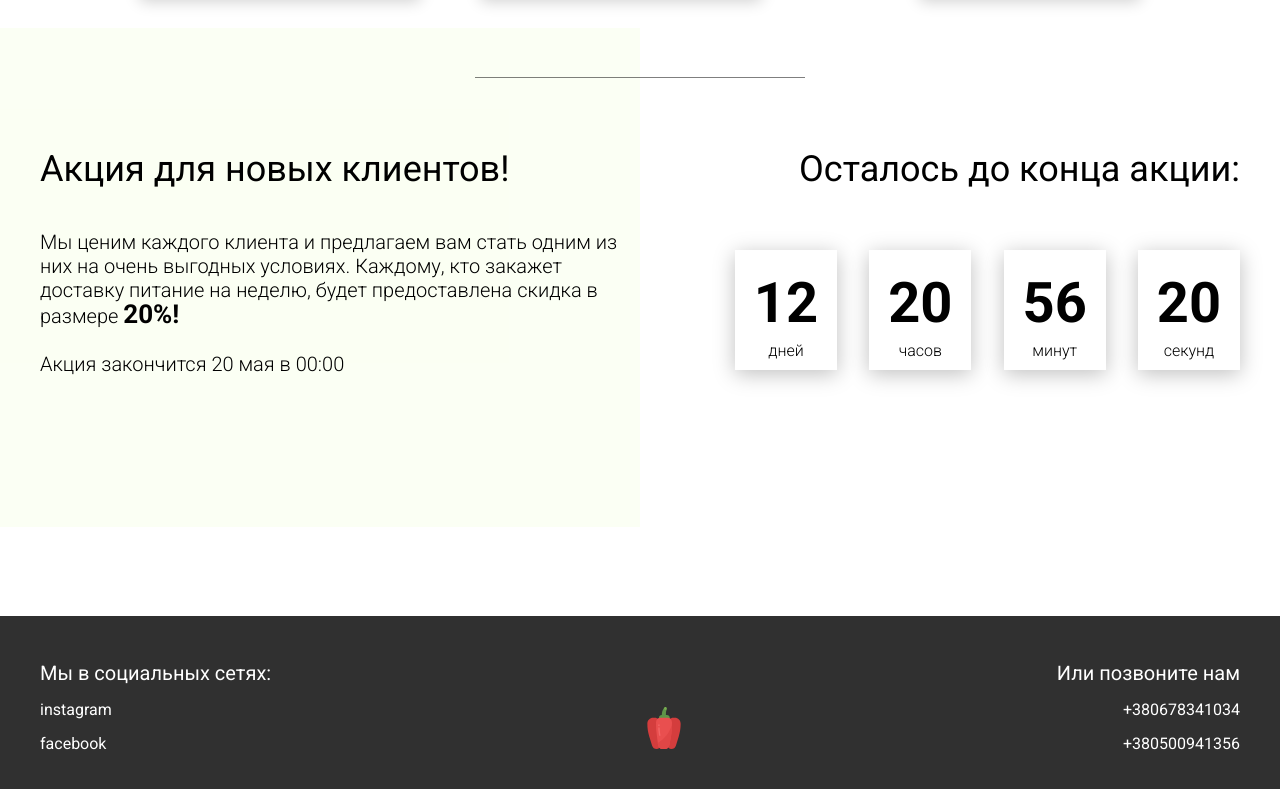
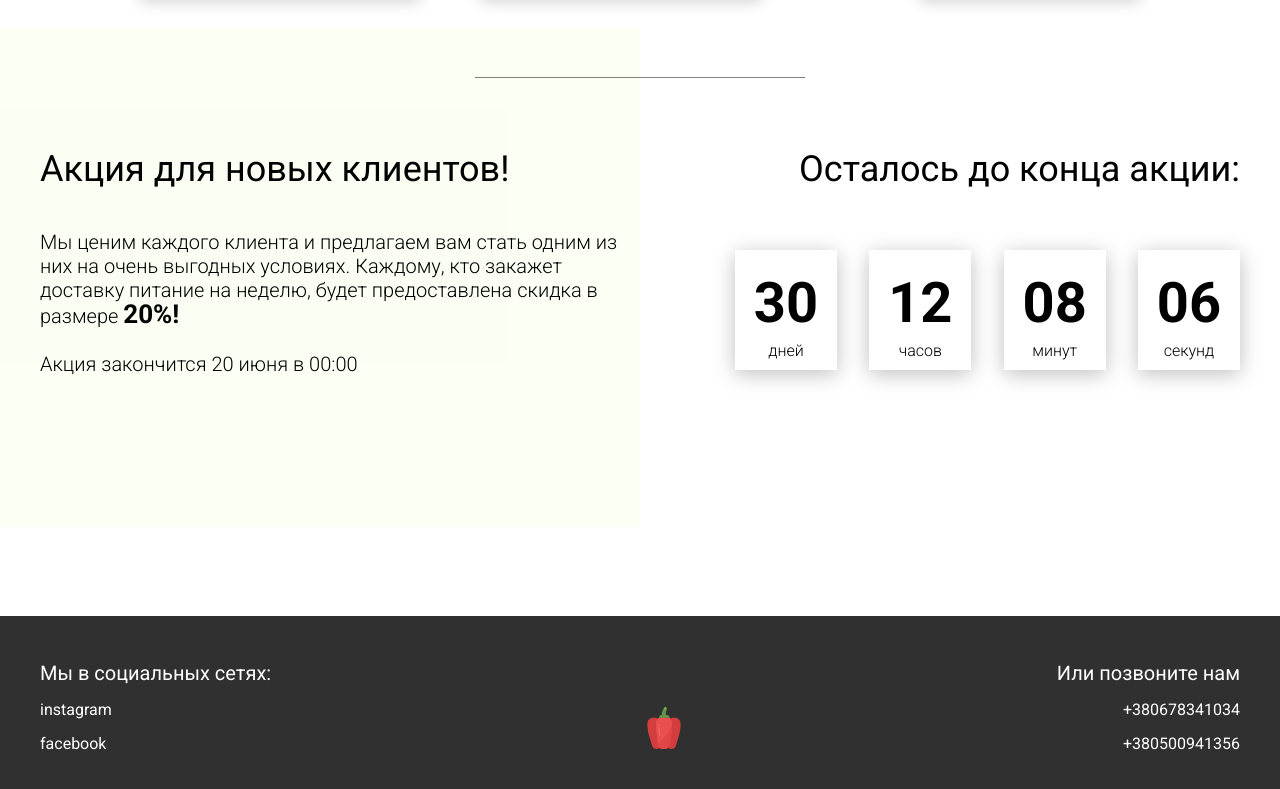
Before and after one commit to ia-stepanov/food, a plain HTML site: page index.html in a window 1280 px wide. Shown: the part 3448-4237 px from the top of the page. Drawn offline with Linux system fonts and the light colour scheme.

Commit message:
build(Food): создать таймер обратного отсчета на сайте

```diff
--- a/index.html
+++ b/index.html
@@ -274,7 +274,7 @@
             Мы ценим каждого клиента и предлагаем вам стать одним из них на очень выгодных условиях.
             Каждому, кто закажет доставку питание на неделю, будет предоставлена скидка в размере
             <span>20%!</span> <br /><br />
-            Акция закончится 20 мая в 00:00
+            Акция закончится 20 июня в 00:00
           </div>
         </div>
         <div class="promotion__timer">
--- a/js/script.js
+++ b/js/script.js
@@ -1,4 +1,5 @@
 window.addEventListener('DOMContentLoaded', () => {
+  // Tabs
   const tabs = document.querySelectorAll('.tabheader__item');
   const tabsContent = document.querySelectorAll('.tabcontent');
   const tabsParent = document.querySelector('.tabheader__items');
@@ -35,4 +36,57 @@ window.addEventListener('DOMContentLoaded', () => {
       });
     }
   });
+
+  // Timer
+  const deadline = '2022-06-21';
+
+  function getTimeRemaining(endtime) {
+    const t = Date.parse(endtime) - Date.parse(new Date());
+    const days = Math.floor(t / (1000 * 60 * 60 * 24));
+    const hours = Math.floor((t / (1000 * 60 * 60)) % 24);
+    const minutes = Math.floor((t / 1000 / 60) % 60);
+    const seconds = Math.floor((t / 1000) % 60);
+
+    return {
+      total: t,
+      days: days,
+      hours: hours,
+      minutes: minutes,
+      seconds: seconds,
+    };
+  }
+
+  function getZero(num) {
+    if (num >= 0 && num < 10) {
+      return `0${num}`;
+    } else {
+      return num;
+    }
+  }
+
+  function setClock(selector, endtime) {
+    const timer = document.querySelector(selector);
+    const days = timer.querySelector('#days');
+    const hours = timer.querySelector('#hours');
+    const minutes = timer.querySelector('#minutes');
+    const seconds = timer.querySelector('#seconds');
+    const timeInterval = setInterval(updateClock, 1000);
+
+    updateClock();
+
+    function updateClock() {
+      const t = getTimeRemaining(endtime);
+
+      days.innerHTML = getZero(t.days);
+      hours.innerHTML = getZero(t.hours);
+      minutes.innerHTML = getZero(t.minutes);
+      seconds.innerHTML = getZero(t.seconds);
+
+      if (t.total <= 0) {
+        clearInterval(timeInterval);
+      }
+    }
+  }
+
+  setClock('.timer', deadline);
 });
```
